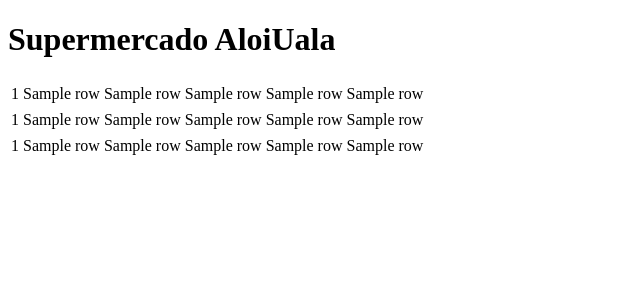
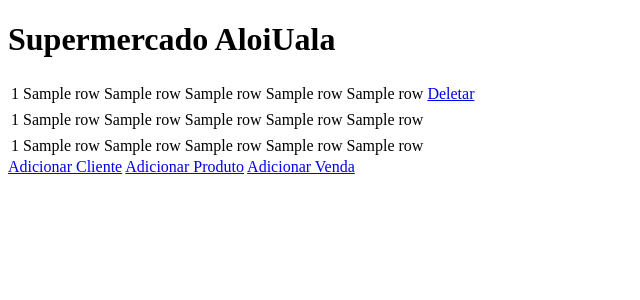
Before and after one commit to valdomg/BDII-SQLITE3-IFPI, a Flask app: template templates/home.html in a window 1280 px wide. Shown: the top 300 px of the page, without its empty margins (0-640 px from the left). Run offline with Flask 3, Linux system fonts and the light colour scheme; the template is opened without the code that fills it: most values are stand-ins (such as "Sample title", 1, 10 or a date in 2020).

Commit message:
New Routes and Delete button

```diff
--- a/app.py
+++ b/app.py
@@ -1,10 +1,11 @@
-from flask import Flask, render_template, redirect, url_for
+from flask import Flask, render_template, redirect, url_for, flash
 import sqlite3
+from crud import verificarID
 
 app = Flask(__name__)
 
-banco = None
-cursor = None
+
+
 
 @app.route("/")
 def home():
@@ -22,6 +23,30 @@ def home():
 
   return render_template('home.html', cliente = cliente, produto = produto, venda = venda)
 
+@app.route('/addCliente')
+def addCliente():
+  return render_template('addCliente.html')
+
+@app.route('/addProduto')
+def addProduto():
+  return render_template('addProduto.html')
+
+@app.route('/addVenda')
+def addVenda():
+  return render_template('addvenda.html')
+
+@app.route('/delCliente/<int:id>', methods = ['GET'])
+def delCliente(id):
+    banco = sqlite3.connect('vendas.db', check_same_thread=False)
+    cursor = banco.cursor()
+
+    if verificarID('cliente', 'idcliente',id):
+      cursor.execute(f'DELETE FROM cliente WHERE idcliente = {id}')
+      banco.commit()
+      flash('DADOS DELETADOS')
+
+    return redirect(url_for('home'))
 
 if __name__ == "__main__":
-  app.run()
+  app.secret_key = 'admin123'
+  app.run(debug=True)
--- a/templates/home.html
+++ b/templates/home.html
@@ -17,6 +17,9 @@
             <td>{{row[3]}}</td>
             <td>{{row[4]}}</td>
             <td>{{row[5]}}</td>
+            <td>
+                <a href="{{url_for('delCliente', id=row[0])}}">Deletar</a>
+            </td>
 
         </tr>
         {% endfor %}
@@ -52,6 +55,12 @@
         {% endfor %}
     </table>
 
+    <div class="button">
+        <a href="{{url_for('addCliente')}}">Adicionar Cliente</a>
+        <a href="{{url_for('addProduto')}}">Adicionar Produto</a>
+        <a href="{{url_for('addVenda')}}">Adicionar Venda</a>
+    </div>
+
 
 </body>
 </html>
```
